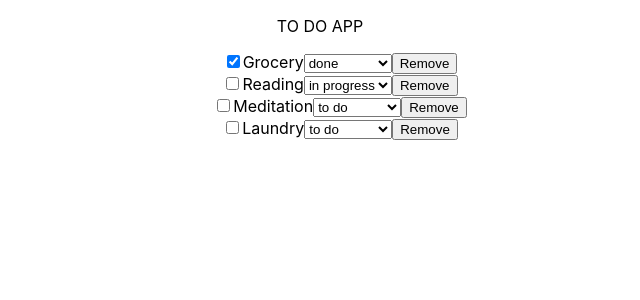
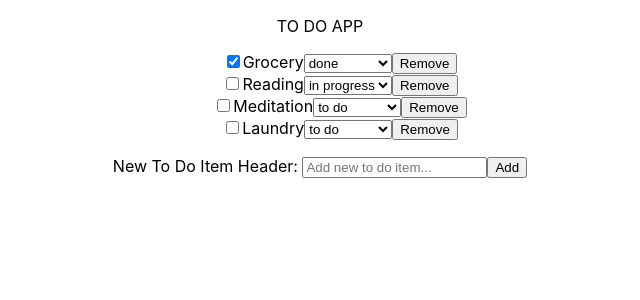
Before and after one commit to serayayakta/to-do-app, a React (Create React App) app: page / in a window 1280 px wide. Shown: the top 300 px of the page, without its empty margins (320-960 px from the left). Built offline with nearby package versions, Linux system fonts and the light colour scheme.

Commit message:
feat: redux store implementation for add and remove item

```diff
--- a/package.json
+++ b/package.json
@@ -3,12 +3,15 @@
   "version": "0.1.0",
   "private": true,
   "dependencies": {
+    "@reduxjs/toolkit": "^1.9.3",
     "@testing-library/jest-dom": "^5.16.5",
     "@testing-library/react": "^13.4.0",
     "@testing-library/user-event": "^13.5.0",
     "react": "^18.2.0",
     "react-dom": "^18.2.0",
+    "react-redux": "^8.0.5",
     "react-scripts": "5.0.1",
+    "redux-devtools-extension": "^2.13.9",
     "web-vitals": "^2.1.4"
   },
   "scripts": {
--- a/src/components/ToDoList.js
+++ b/src/components/ToDoList.js
@@ -1,19 +1,40 @@
-import React from "react";
-import ToDoItem from "./ToDoItem";
+import React, { useState } from "react";
+import { useSelector, useDispatch } from "react-redux";
+import { addItem } from "../features/list/listSlice";
+import ToDoListItem from "./ToDoListItem";
 
 export default function ToDoList() {
-  const items = [
-    { id: 1, header: "Grocery", status: "done" },
-    { id: 2, header: "Reading", status: "in progress" },
-    { id: 3, header: "Meditation", status: "to do" },
-    { id: 4, header: "Laundry", status: "to do" },
-  ];
+  const items = useSelector((state) => state.list);
+  const [value, setValue] = useState("");
+  const dispatch = useDispatch();
+  const onSubmit = (event) => {
+    event.preventDefault();
+    console.log(event.target);
+    dispatch(
+      addItem({
+        header: value,
+        status: "to do",
+      })
+    );
+  };
 
   return (
-    <ul style={{ listStyleType: "none" }}>
-      {items.map((item) => (
-        <ToDoItem id={item.id} header={item.header} status={item.status} />
-      ))}
-    </ul>
+    <div>
+      <ul style={{ listStyleType: "none" }}>
+        {items.map((item) => (
+          <ToDoListItem header={item.header} status={item.status} />
+        ))}
+      </ul>
+      <form onSubmit={onSubmit}>
+        <span>New To Do Item Header: </span>
+        <input
+          type="text"
+          placeholder="Add new to do item..."
+          value={value}
+          onChange={(event) => setValue(event.target.value)}
+        ></input>
+        <button type="submit">Add</button>
+      </form>
+    </div>
   );
 }
--- a/src/components/ToDoItem.js
+++ b/src/components/ToDoListItem.js
@@ -1,6 +1,10 @@
 import React from "react";
+import { useDispatch } from "react-redux";
+import { removeItem } from "../features/list/listSlice";
 
-export default function ToDoItem({ id, header, status }) {
+export default function ToDoListItem({ header, status }) {
+  const dispatch = useDispatch();
+
   return (
     <li>
       <input type="checkbox" checked={status === "done"}></input>
@@ -16,7 +20,9 @@ export default function ToDoItem({ id, header, status }) {
           to do
         </option>
       </select>
-      <button>Remove</button>
+      <button onClick={() => dispatch(removeItem({ header: header }))}>
+        Remove
+      </button>
     </li>
   );
 }
--- /dev/null
+++ b/src/features/list/listSlice.js
@@ -0,0 +1,34 @@
+import { createSlice } from "@reduxjs/toolkit";
+
+export const listSlice = createSlice({
+  name: "list",
+  initialState: [
+    { header: "Grocery", status: "done" },
+    { header: "Reading", status: "in progress" },
+    { header: "Meditation", status: "to do" },
+    { header: "Laundry", status: "to do" },
+  ],
+  reducers: {
+    addItem: (state, action) => {
+      const item = {
+        header: action.payload.header,
+        status: "to do",
+      };
+
+      state.push(item);
+    },
+    removeItem: (state, action) => {
+      return state.filter((item) => item.header !== action.payload.header);
+    },
+    updateStatus: (state, action) => {
+      const index = state.findIndex(
+        (item) => item.header === action.payload.header
+      );
+      state[index].status = action.payload.status;
+    },
+  },
+});
+
+export const { addItem, removeItem, updateStatus } = listSlice.actions;
+
+export default listSlice.reducer;
--- /dev/null
+++ b/src/redux/store.js
@@ -0,0 +1,10 @@
+import { configureStore } from "@reduxjs/toolkit";
+import listSlice from "../features/list/listSlice";
+
+const store = configureStore({
+  reducer: {
+    list: listSlice,
+  },
+});
+
+export default store;
```
Also changed, not shown: src/index.js (+10 -8 lines), 1 other file (tests, documents, lock files or other folders).
